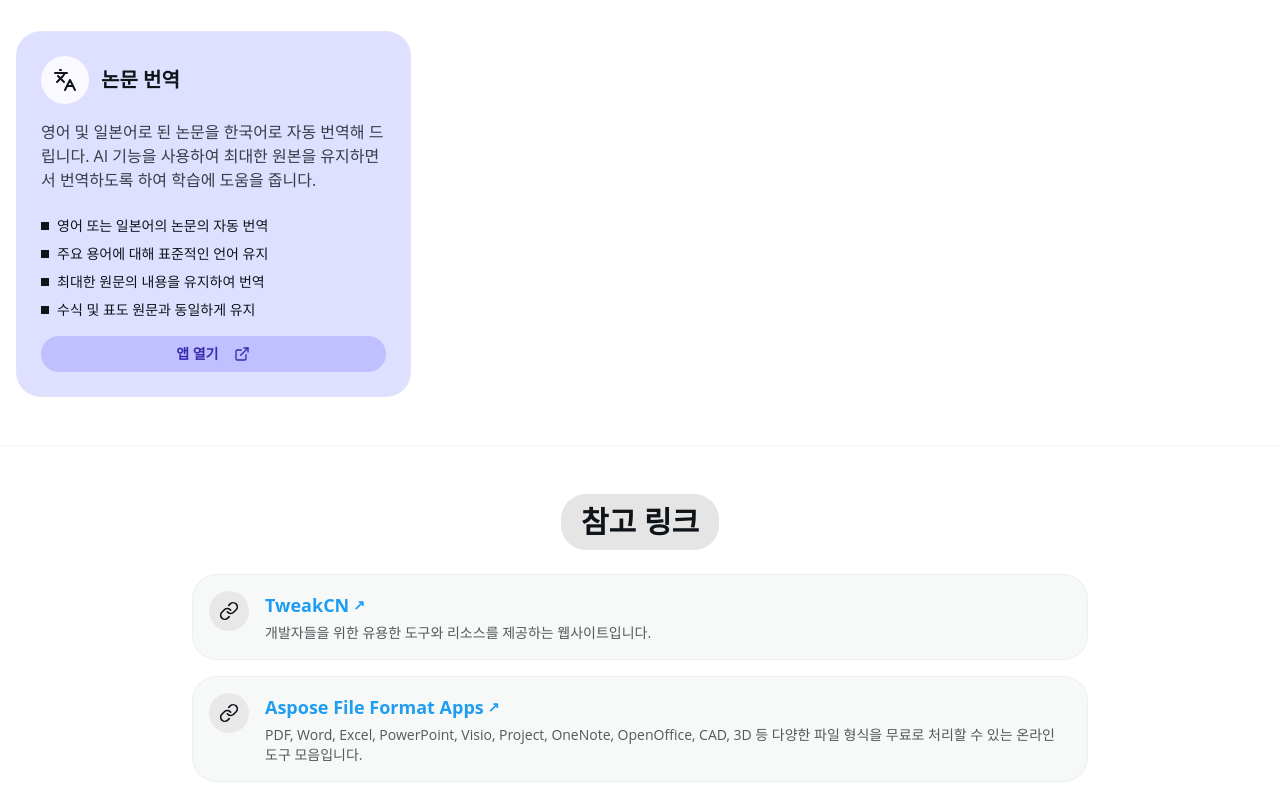
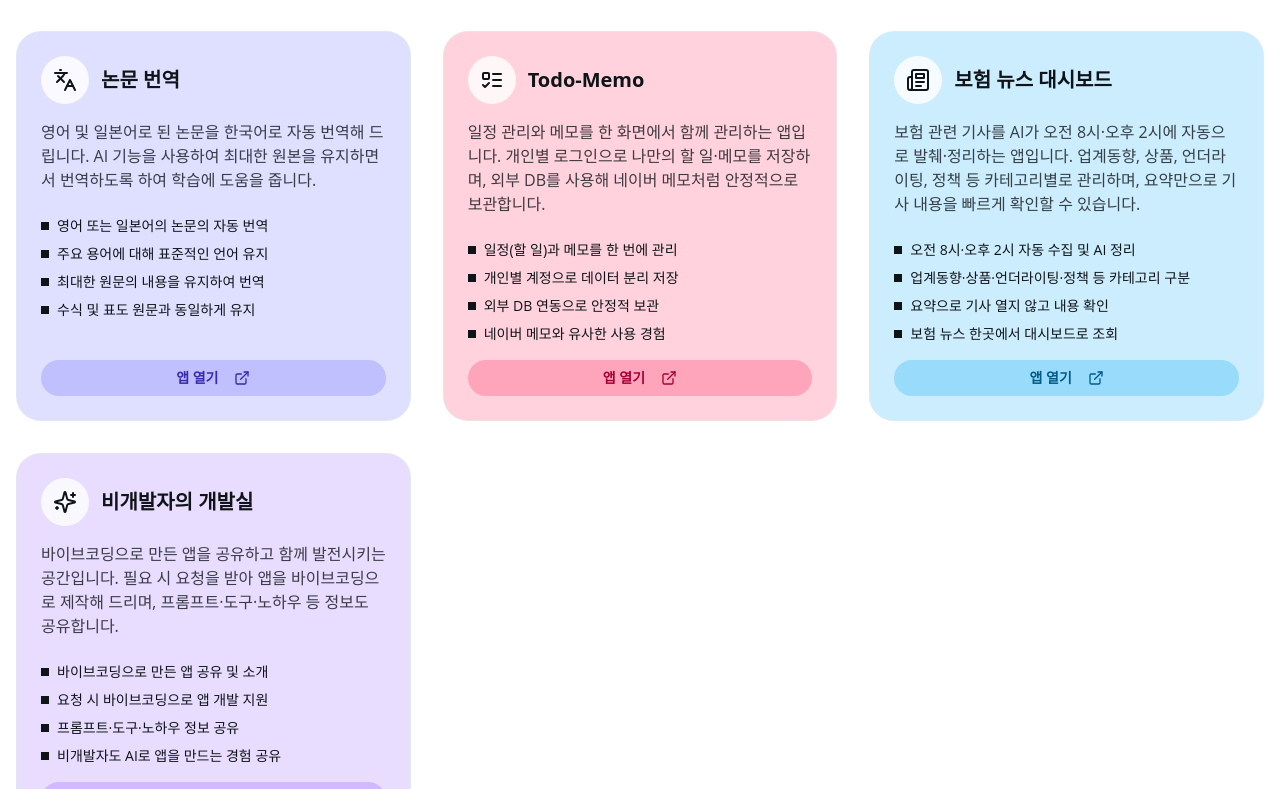
Before and after one commit to taekyoleen-oss/App-Collector, a Next.js app: page / in a window 1280 px wide. Shown: the part 1591-2380 px from the top of the page. Built offline with nearby package versions, Linux system fonts and the light colour scheme.

Commit message:
Add app cards: Todo-Memo, Insurance News Dashboard, Vibe Coding Lab
Made-with: Cursor

```diff
--- a/app/page.tsx
+++ b/app/page.tsx
@@ -1,7 +1,7 @@
 import { AppCard } from "@/components/app-card"
 import { AiToolsSection } from "@/components/ai-tools-section"
 import { SiteNav } from "@/components/site-nav"
-import { FileText, Languages, Eraser, Image, Link as LinkIcon, Calculator, Headphones, SquareFunction, PenTool } from "lucide-react"
+import { FileText, Languages, Eraser, Image, Link as LinkIcon, Calculator, Headphones, SquareFunction, PenTool, ListTodo, Newspaper, Sparkles } from "lucide-react"
 
 const apps = [
   {
@@ -143,6 +143,48 @@ const apps = [
     icon: <Languages className="h-6 w-6" />,
     accentColor: "bg-indigo-500/20",
     buttonAccent: "bg-indigo-500/25 text-indigo-800 border-indigo-500/30 hover:bg-indigo-500/35 dark:text-indigo-200"
+  },
+  {
+    title: "Todo-Memo",
+    description: "일정 관리와 메모를 한 화면에서 함께 관리하는 앱입니다. 개인별 로그인으로 나만의 할 일·메모를 저장하며, 외부 DB를 사용해 네이버 메모처럼 안정적으로 보관합니다.",
+    features: [
+      "일정(할 일)과 메모를 한 번에 관리",
+      "개인별 계정으로 데이터 분리 저장",
+      "외부 DB 연동으로 안정적 보관",
+      "네이버 메모와 유사한 사용 경험"
+    ],
+    link: "https://todo-memo-sand.vercel.app/dashboard",
+    icon: <ListTodo className="h-6 w-6" />,
+    accentColor: "bg-rose-500/20",
+    buttonAccent: "bg-rose-500/25 text-rose-800 border-rose-500/30 hover:bg-rose-500/35 dark:text-rose-200"
+  },
+  {
+    title: "보험 뉴스 대시보드",
+    description: "보험 관련 기사를 AI가 오전 8시·오후 2시에 자동으로 발췌·정리하는 앱입니다. 업계동향, 상품, 언더라이팅, 정책 등 카테고리별로 관리하며, 요약만으로 기사 내용을 빠르게 확인할 수 있습니다.",
+    features: [
+      "오전 8시·오후 2시 자동 수집 및 AI 정리",
+      "업계동향·상품·언더라이팅·정책 등 카테고리 구분",
+      "요약으로 기사 열지 않고 내용 확인",
+      "보험 뉴스 한곳에서 대시보드로 조회"
+    ],
+    link: "https://taekyoleen-oss-insurance-article.vercel.app/",
+    icon: <Newspaper className="h-6 w-6" />,
+    accentColor: "bg-sky-500/20",
+    buttonAccent: "bg-sky-500/25 text-sky-800 border-sky-500/30 hover:bg-sky-500/35 dark:text-sky-200"
+  },
+  {
+    title: "비개발자의 개발실",
+    description: "바이브코딩으로 만든 앱을 공유하고 함께 발전시키는 공간입니다. 필요 시 요청을 받아 앱을 바이브코딩으로 제작해 드리며, 프롬프트·도구·노하우 등 정보도 공유합니다.",
+    features: [
+      "바이브코딩으로 만든 앱 공유 및 소개",
+      "요청 시 바이브코딩으로 앱 개발 지원",
+      "프롬프트·도구·노하우 정보 공유",
+      "비개발자도 AI로 앱을 만드는 경험 공유"
+    ],
+    link: "https://www.vibecodinglab.ai.kr/",
+    icon: <Sparkles className="h-6 w-6" />,
+    accentColor: "bg-violet-500/20",
+    buttonAccent: "bg-violet-500/25 text-violet-800 border-violet-500/30 hover:bg-violet-500/35 dark:text-violet-200"
   }
 ]
 
```
